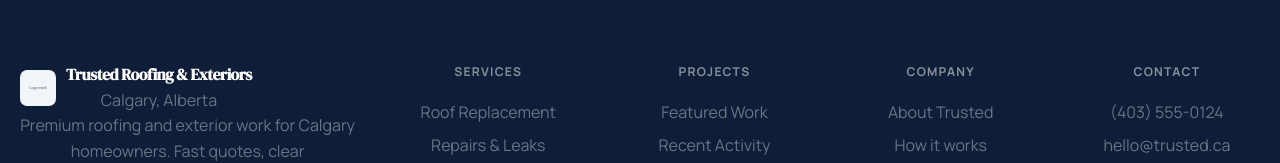
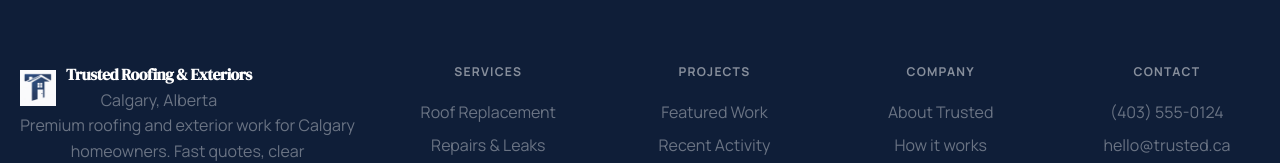
Before and after one commit to deepinc84/trusted_engine, a Next.js app in the folder trustedroofing-site/: page / in a window 1280 px wide. Shown: the part 3220-3383 px from the top of the page. Built offline with nearby package versions, Linux system fonts and the light colour scheme; no server answers; the database is empty.

Commit message:
Replace logo image with new JPEG file

```diff
--- a/trustedroofing-site/components/site/SiteFooter.tsx
+++ b/trustedroofing-site/components/site/SiteFooter.tsx
@@ -7,7 +7,7 @@ export default function SiteFooter() {
       <div className="site-shell site-footer__grid site-footer__grid--expanded">
         <div className="site-footer__brand-block">
           <div className="site-footer__brand">
-            <Image src="/logo-mark.svg" alt="Trusted" width={36} height={36} />
+            <Image src="/IMG_0326.jpeg" alt="Trusted" width={36} height={36} />
             <div>
               <strong>Trusted Roofing & Exteriors</strong>
               <p>Calgary, Alberta</p>
```
